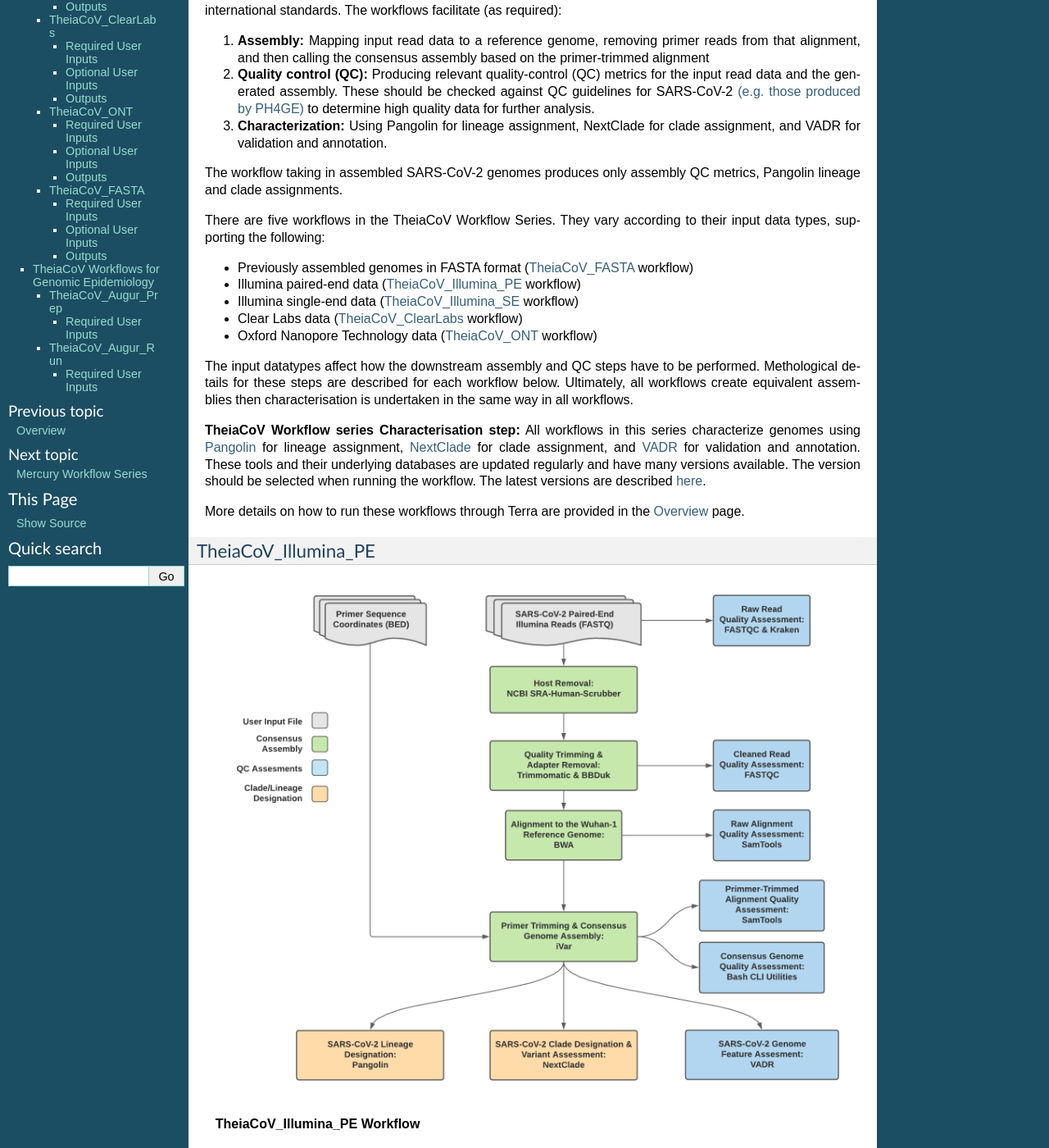
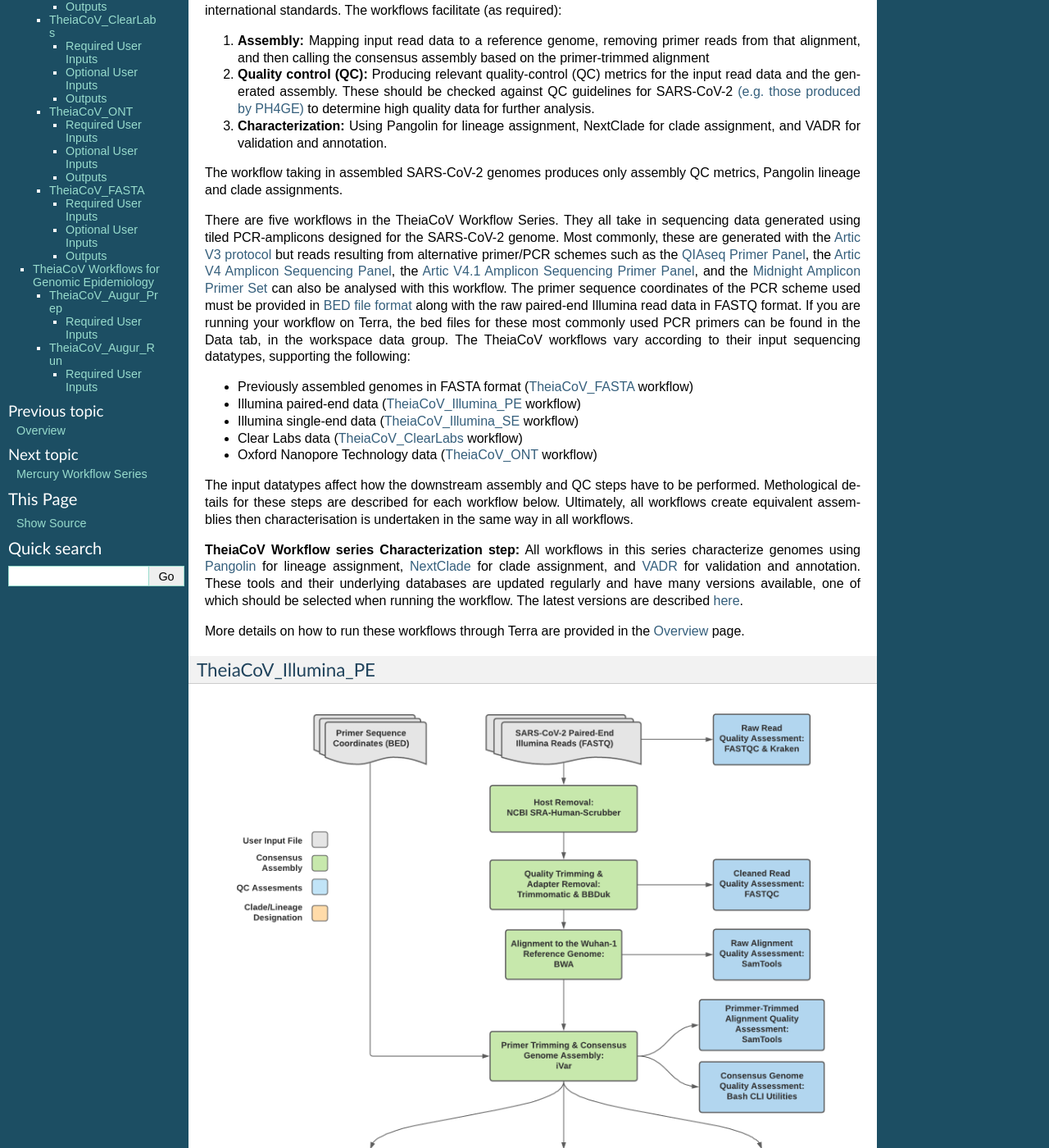
Before and after one commit to theiagen/public_health_viral_genomics, a Sphinx documentation site: the page built from docs/source/theiacov_workflows.rst, in a window 1280 px wide and 1400 px high, scrolled down 266 px. Shown: the whole window at 82% size. Built offline with Sphinx 7.4.7, drawn with Linux system fonts in a browser that asks for light colours; pages that are not in the unit, such as notebooks, are missing from menus; some of the changed text lies outside the part shown.

Commit message:
Moved PCR protocol details to top overview section

```diff
--- a/docs/source/theiacov_workflows.rst
+++ b/docs/source/theiacov_workflows.rst
@@ -14,7 +14,7 @@ Genomic characterization of pathogens is an increasing priority for public healt
 
 The workflow taking in assembled SARS-CoV-2 genomes produces only assembly QC metrics, Pangolin lineage and clade assignments.
 
-There are five workflows in the TheiaCoV Workflow Series. They vary according to their input data types, supporting the following:
+There are five workflows in the TheiaCoV Workflow Series. They all take in sequencing data generated using tiled PCR-amplicons designed for the SARS-CoV-2 genome. Most commonly, these are generated with the `Artic V3 protocol <https://github.com/artic-network/artic-ncov2019/tree/master/primer_schemes/nCoV-2019/V3>`_ but reads resulting from alternative primer/PCR schemes such as the `QIAseq Primer Panel <https://www.qiagen.com/us/products/next-generation-sequencing/rna-sequencing/qiaseq-sars-cov-2-primer-panel/>`_, the `Artic V4 Amplicon Sequencing Panel <https://github.com/artic-network/artic-ncov2019/tree/master/primer_schemes/nCoV-2019/V4>`_, the `Artic V4.1 Amplicon Sequencing Primer Panel <https://github.com/artic-network/artic-ncov2019/tree/master/primer_schemes/nCoV-2019/V4.1>`_, and the `Midnight Amplicon Primer Set <https://www.protocols.io/view/sars-cov2-genome-sequencing-protocol-1200bp-amplic-rm7vz8q64vx1/v6>`_  can also be analysed with this workflow. The primer sequence coordinates of the PCR scheme used must be provided in `BED file format <https://en.wikipedia.org/wiki/BED_(file_format)#>`_ along with the raw paired-end Illumina read data in FASTQ format. If you are running your workflow on Terra, the bed files for these most commonly used PCR primers can be found in the Data tab, in the workspace data group. The TheiaCoV workflows vary according to their input sequencing datatypes, supporting the following:
 
 * Previously assembled genomes in FASTA format (TheiaCoV_FASTA_ workflow)
 * Illumina paired-end data (TheiaCoV_Illumina_PE_ workflow)
@@ -24,7 +24,7 @@ There are five workflows in the TheiaCoV Workflow Series. They vary according to
 
 The input datatypes affect how the downstream assembly and QC steps have to be performed. Methological details for these steps are described for each workflow below. Ultimately, all workflows create equivalent assemblies then characterisation is undertaken in the same way in all workflows.
 
-**TheiaCoV Workflow series Characterisation step:** All workflows in this series characterize genomes using `Pangolin <https://cov-lineages.org/>`_ for lineage assignment, `NextClade <https://docs.nextstrain.org/projects/nextclade/en/stable/index.html>`_ for clade assignment, and `VADR <https://github.com/ncbi/vadr>`_ for validation and annotation. These tools and their underlying databases are updated regularly and have many versions available. The version should be selected when running the workflow. The latest versions are described `here <https://www.notion.so/theiagen/Docker-Image-and-Reference-Materials-for-SARS-CoV-2-Genomic-Characterization-98328c61f5cb4f77975f512b55d09108>`_.
+**TheiaCoV Workflow series Characterization step:** All workflows in this series characterize genomes using `Pangolin <https://cov-lineages.org/>`_ for lineage assignment, `NextClade <https://docs.nextstrain.org/projects/nextclade/en/stable/index.html>`_ for clade assignment, and `VADR <https://github.com/ncbi/vadr>`_ for validation and annotation. These tools and their underlying databases are updated regularly and have many versions available, one of which should be selected when running the workflow. The latest versions are described `here <https://www.notion.so/theiagen/Docker-Image-and-Reference-Materials-for-SARS-CoV-2-Genomic-Characterization-98328c61f5cb4f77975f512b55d09108>`_.
 
 More details on how to run these workflows through Terra are provided in the `Overview <https://public-health-viral-genomics-theiagen.readthedocs.io/en/latest/overview.html#>`_ page.
 
```
Also changed, not shown: other parts of docs/source/theiacov_workflows.rst (+1 -4 lines).
